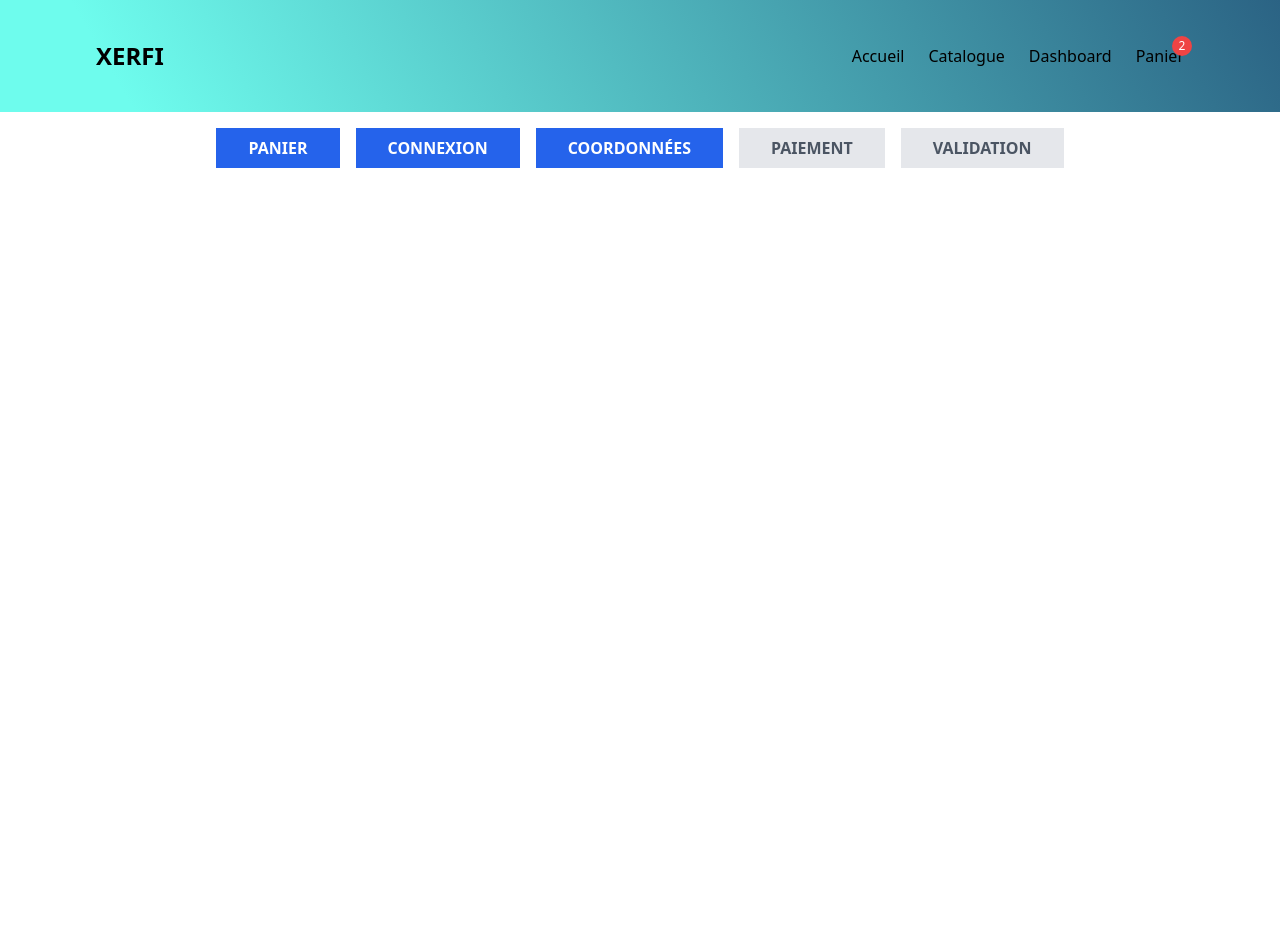
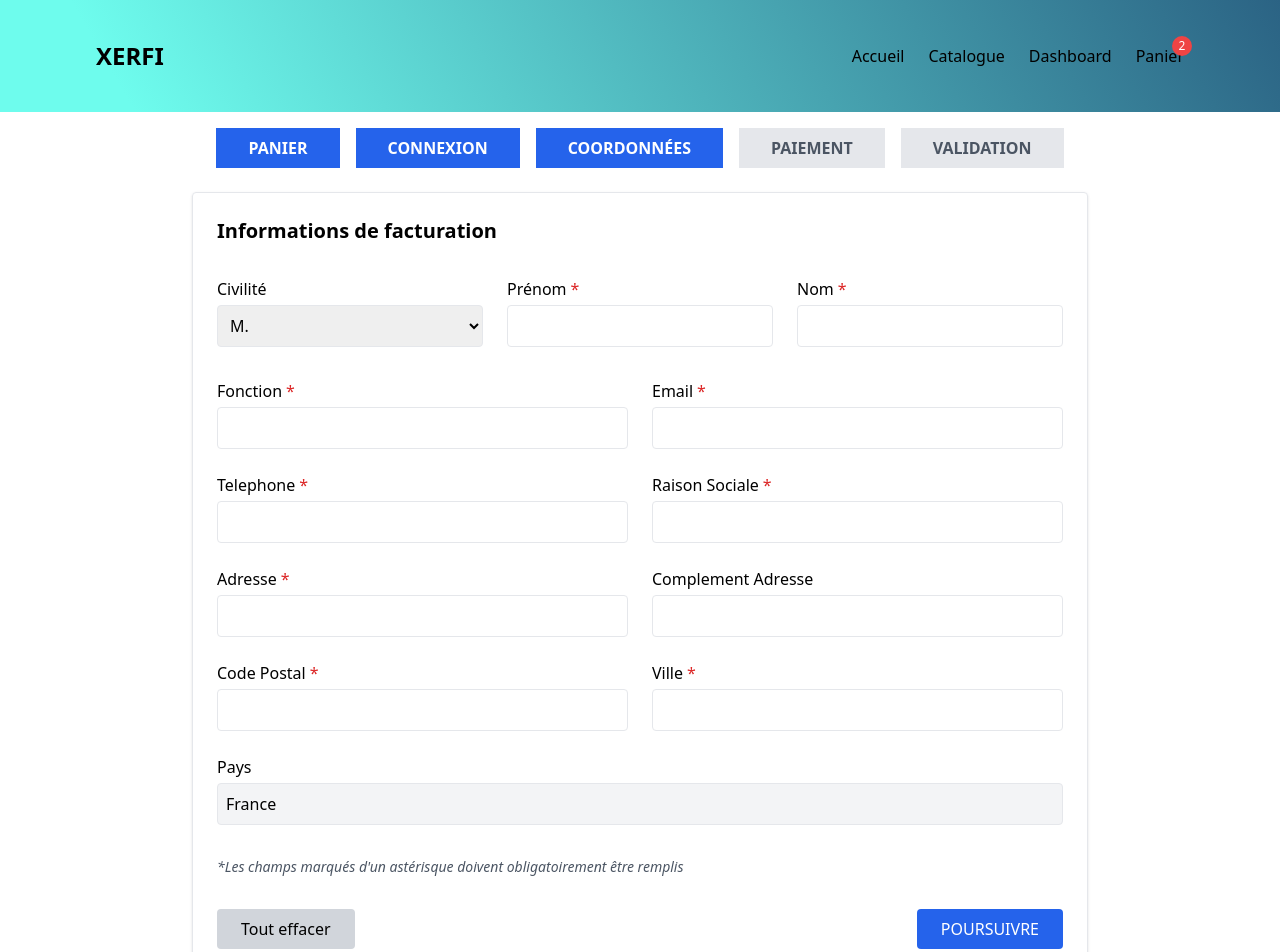
Before and after one commit to Mathis-brgs/XERFI-clone, a React (Vite) app: page /panier/coordonnees in a window 1280 px wide. Shown: the top 952 px of the page. Before the commit the page ends 800 px from the top, so only its background shows below. Built offline with nearby package versions, Linux system fonts and the light colour scheme.

Commit message:
Ajout formulaire coordonnees v1

```diff
--- a/src/pages/PanierCoordonnees.jsx
+++ b/src/pages/PanierCoordonnees.jsx
@@ -1,9 +1,190 @@
+import { useState } from "react";
 import ProgressionCommande from "../components/Panier/ProgressionCommande";
 
 export default function PanierCoordonnees() {
+  const initialFacturation = {
+    civilite: "M.",
+    prenom: "",
+    nom: "",
+    fonction: "",
+    email: "",
+    telephone: "",
+    raisonSociale: "",
+    adresse: "",
+    complementAdresse: "",
+    codePostal: "",
+    ville: "",
+    pays: "France",
+    referenceClient: "",
+    siret: "",
+  };
+
+  const [facturation, setFacturation] = useState(initialFacturation);
+  const [error, setError] = useState("");
+
+  const handleFacturationChange = (e) => {
+    const { name, value } = e.target;
+    setFacturation((prev) => ({ ...prev, [name]: value }));
+  };
+
+  const handleReset = () => {
+    setFacturation(initialFacturation);
+    setError("");
+  };
+
+  const handleSubmit = (e) => {
+    e.preventDefault();
+
+    const champsObligatoires = [
+      "prenom",
+      "nom",
+      "fonction",
+      "email",
+      "codePostal",
+      "ville",
+      "raisonSociale",
+      "adresse",
+      "telephone",
+    ];
+
+    for (const champ of champsObligatoires) {
+      if (!facturation[champ]) {
+        setError(`Le champ ${champ} est obligatoire.`);
+        return;
+      }
+    }
+
+    setError("");
+    alert("Formulaire soumis avec succès !");
+  };
+
+  // Fonction pour formater label (ex: raisonSociale -> Raison sociale)
+  const formatLabel = (str) =>
+    str.replace(/([A-Z])/g, " $1").replace(/^./, (c) => c.toUpperCase());
+
   return (
     <div className="p-4">
       <ProgressionCommande etapeActuelle={2} />
+      <form
+        onSubmit={handleSubmit}
+        className="max-w-4xl mx-auto p-6 space-y-8 border rounded shadow"
+      >
+        <h2 className="text-xl font-semibold mb-4">
+          Informations de facturation
+        </h2>
+
+        {/* Civilité, Prénom, Nom sur la même ligne */}
+        <div className="grid grid-cols-3 gap-6 mb-4">
+          {/* Civilité */}
+          <div className="flex flex-col">
+            <label className="mb-1">Civilité</label>
+            <select
+              name="civilite"
+              value={facturation.civilite}
+              onChange={handleFacturationChange}
+              className="border rounded p-2"
+            >
+              <option value="M.">M.</option>
+              <option value="Mme">Mme</option>
+            </select>
+          </div>
+
+          {/* Prénom */}
+          <div className="flex flex-col">
+            <label className="mb-1">
+              Prénom<span className="text-red-600 ml-1">*</span>
+            </label>
+            <input
+              type="text"
+              name="prenom"
+              value={facturation.prenom}
+              onChange={handleFacturationChange}
+              required
+              className="border rounded p-2"
+            />
+          </div>
+
+          {/* Nom */}
+          <div className="flex flex-col">
+            <label className="mb-1">
+              Nom<span className="text-red-600 ml-1">*</span>
+            </label>
+            <input
+              type="text"
+              name="nom"
+              value={facturation.nom}
+              onChange={handleFacturationChange}
+              required
+              className="border rounded p-2"
+            />
+          </div>
+        </div>
+
+        {/* Le reste en grille 2 colonnes responsive */}
+        <div className="grid grid-cols-1 md:grid-cols-2 gap-6">
+          {[
+            { field: "fonction", required: true },
+            { field: "email", required: true, type: "email" },
+            { field: "telephone", required: true, type: "tel" },
+            { field: "raisonSociale", required: true },
+            { field: "adresse", required: true },
+            { field: "complementAdresse", required: false },
+            { field: "codePostal", required: true },
+            { field: "ville", required: true },
+          ].map(({ field, required, type }) => (
+            <div key={field} className="flex flex-col">
+              <label className="mb-1">
+                {formatLabel(field)}
+                {required && <span className="text-red-600 ml-1">*</span>}
+              </label>
+              <input
+                type={type || "text"}
+                name={field}
+                value={facturation[field]}
+                onChange={handleFacturationChange}
+                required={required}
+                className="border rounded p-2"
+              />
+            </div>
+          ))}
+
+          {/* Pays - sur 2 colonnes */}
+          <div className="md:col-span-2 flex flex-col">
+            <label className="mb-1">Pays</label>
+            <input
+              type="text"
+              name="pays"
+              value={facturation.pays}
+              disabled
+              className="border rounded p-2 bg-gray-100"
+            />
+          </div>
+        </div>
+
+        <p className="text-sm text-gray-600 italic">
+          *Les champs marqués d'un astérisque doivent obligatoirement être
+          remplis
+        </p>
+
+        {error && <p className="text-red-600 font-semibold">{error}</p>}
+
+        <div className="flex flex-col md:flex-row justify-between mt-6 space-y-4 md:space-y-0">
+          <button
+            type="button"
+            onClick={handleReset}
+            className="bg-gray-300 px-6 py-2 rounded hover:bg-gray-400"
+          >
+            Tout effacer
+          </button>
+
+          <button
+            type="submit"
+            className="bg-blue-600 text-white px-6 py-2 rounded hover:bg-blue-700"
+          >
+            POURSUIVRE
+          </button>
+        </div>
+      </form>
     </div>
   );
 }
```
